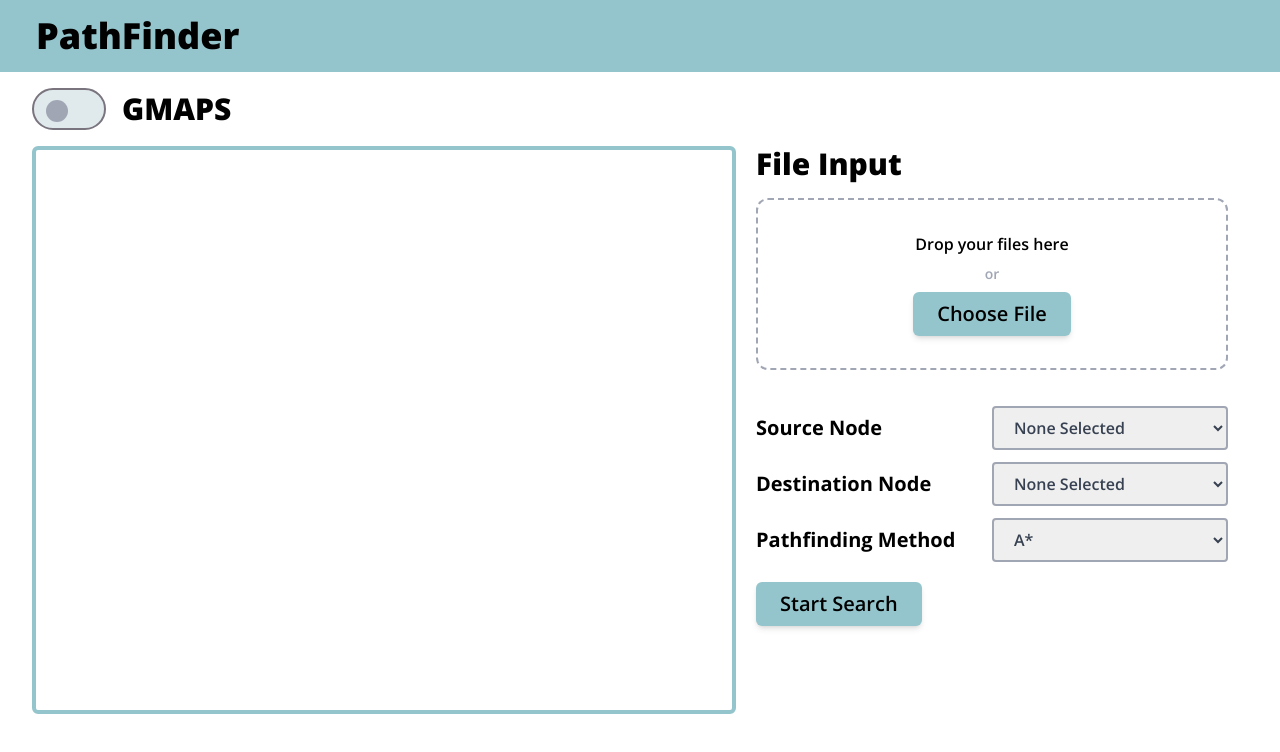
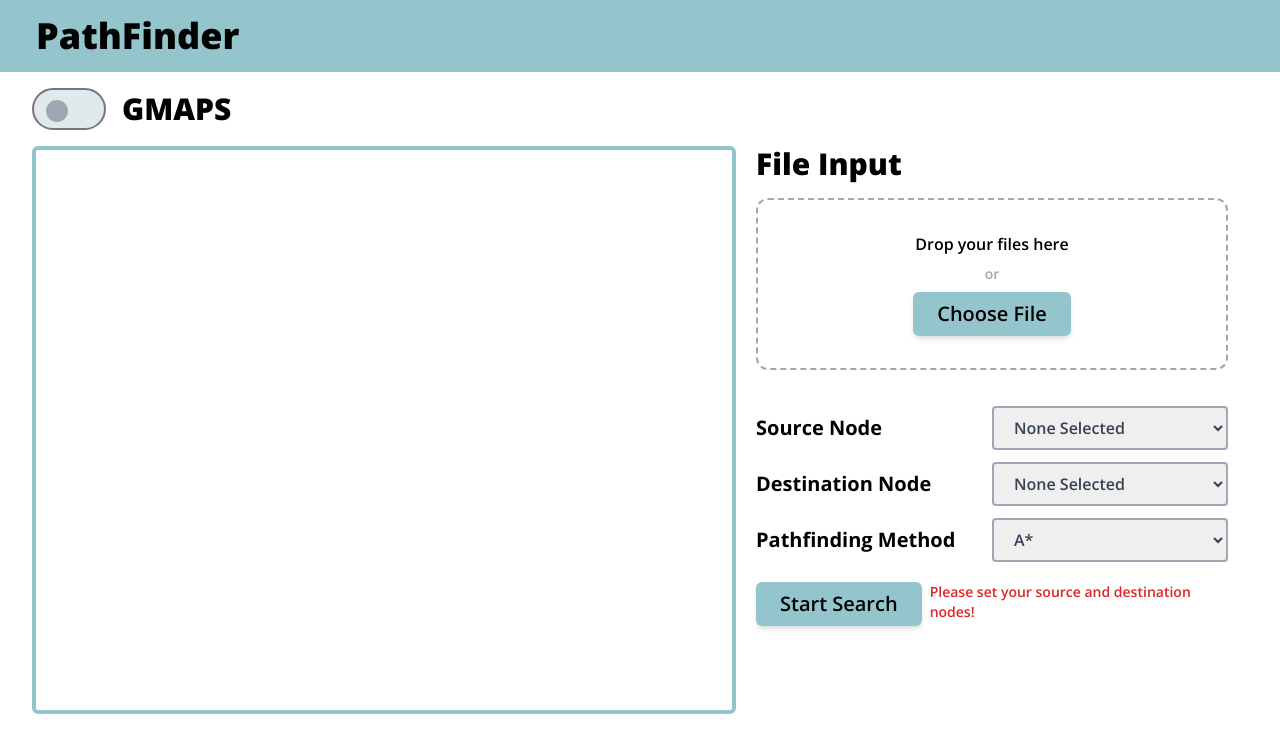
Before and after one commit to RMA1403/tucil3-13521134-13521149, a React (Create React App) app: page / in a window 1280 px wide. Both pictures are taken after a click on the button "Start Search". Shown: the top 752 px of the page. Built offline with nearby package versions, Linux system fonts and the light colour scheme.

Commit message:
dev: search path error message

```diff
--- a/src/components/App.tsx
+++ b/src/components/App.tsx
@@ -11,7 +11,6 @@ import aStar from "../functions/AStar";
 
 export default function App(): JSX.Element {
   const [isGmap, setGmap] = useState<boolean>(false);
-  const [fileContent, setFileContent] = useState<string>("");
   const [graph, setGraph] = useState<Graph | null>(null);
   const [nodeOptions, setNodeOptions] = useState<DropdownOptions[]>([
     { value: "none", text: "None Selected" },
@@ -44,7 +43,6 @@ export default function App(): JSX.Element {
 
     reader.onload = () => {
       try {
-        setFileContent(reader.result as string);
         setGraph(fileReader(reader.result as string));
         setFileErrorMsg("");
       } catch (error: any) {
@@ -58,6 +56,11 @@ export default function App(): JSX.Element {
   const handleSearch = () => {
     let dist = 0;
     let path: number[] = [];
+
+    try {
+      if (sourceNode === "none" || destNode === "none")
+        throw Error("Please set your source and destination nodes!");
+
       if (pathMethod === "A*" && graph)
         [dist, path] = aStar(parseInt(sourceNode), parseInt(destNode), graph);
       if (pathMethod === "UCS" && graph)
@@ -66,6 +69,11 @@ export default function App(): JSX.Element {
           parseInt(destNode),
           graph
         );
+    } catch (error: any) {
+      setSearchErrorMsg(error.message);
+      return;
+    }
+
     setGraphPath(path);
     setPathDist(dist);
 
@@ -76,10 +84,11 @@ export default function App(): JSX.Element {
     }
 
     setPathStr(str);
+    setSearchErrorMsg("");
   };
 
   return (
-    <main>
+    <main className="pb-4">
       <div className="bg-[#94C5CC] w-full py-4 px-9">
         <h1 className="text-[#000100] font-black text-4xl">PathFinder</h1>
       </div>
@@ -114,7 +123,14 @@ export default function App(): JSX.Element {
             File Input
           </h2>
           <Dropzone id="file-dropzone" onFileChange={handleFileChange} />
-          <p className={clsx("text-sm text-red-600", fileErrorMsg === ""  && "invisible")}>{fileErrorMsg} Please choose another file.</p>
+          <p
+            className={clsx(
+              "text-sm text-red-600",
+              fileErrorMsg === "" && "invisible"
+            )}
+          >
+            {fileErrorMsg} Please choose another file.
+          </p>
           <div className="flex flex-col mt-4 gap-3">
             <Dropdown
               label="Source Node"
@@ -144,8 +160,12 @@ export default function App(): JSX.Element {
               ]}
             />
           </div>
-          <div className="flex mt-5">
+          <div className="flex mt-5 gap-2">
             <Button onClick={handleSearch}>Start Search</Button>
+            <p className={clsx(
+              "text-sm text-red-600 flex-1",
+              searchErrorMsg === "" && "invisible"
+            )}>{searchErrorMsg}</p>
           </div>
           {graphPath.length > 0 && (
             <div className="text-[#000100] text-xl  my-4">
--- a/src/functions/AStar.ts
+++ b/src/functions/AStar.ts
@@ -58,5 +58,5 @@ export default function aStar(
     }
   }
 
-  return [-1, [start]];
+  throw Error("Path to destination not found!");
 }
```
Lines whose indentation alone changed are shown as unchanged.
